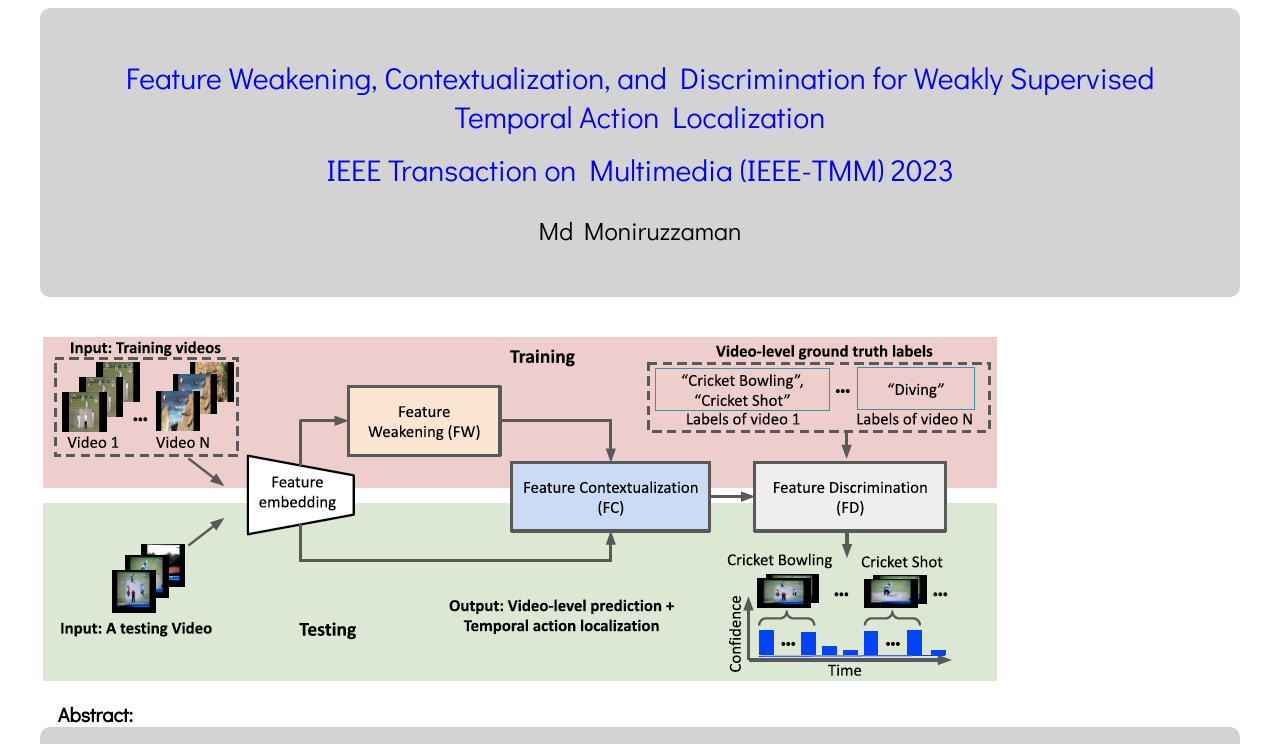
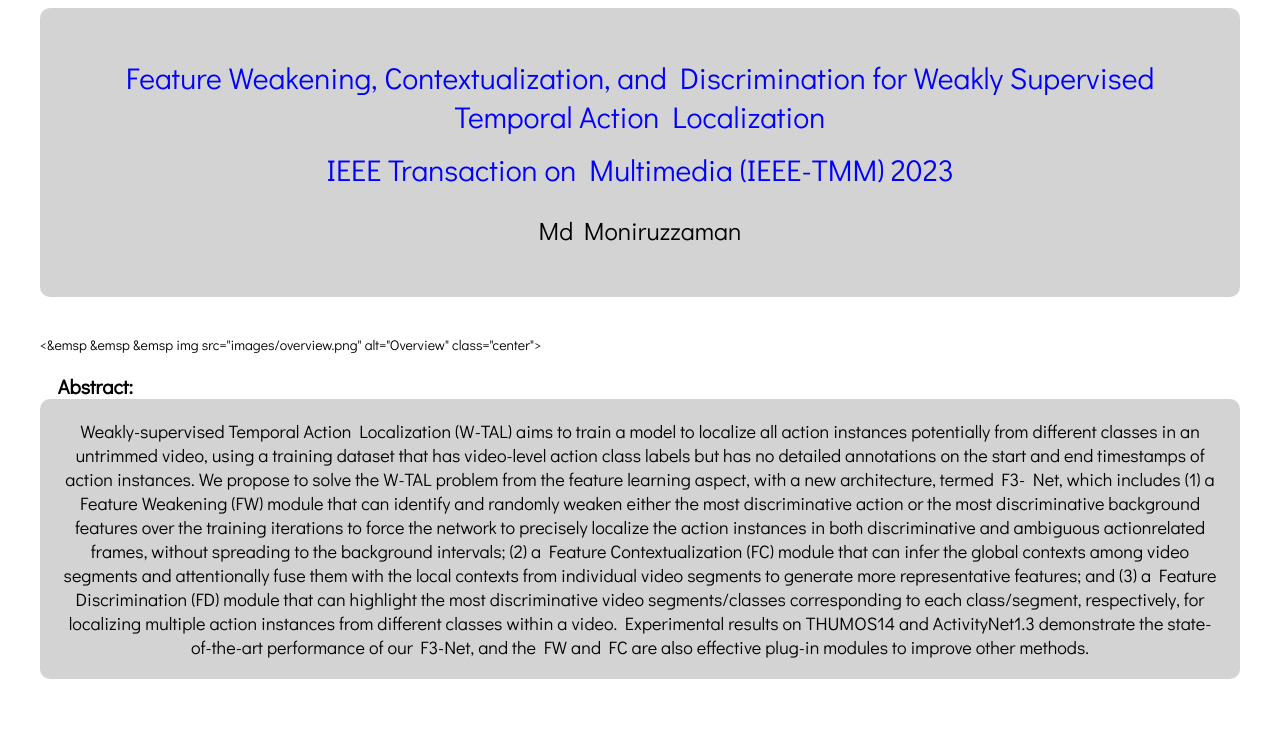
Before and after one commit to MoniruzzamanMd/F3-Net, a plain HTML site: page index.html in a window 1280 px wide. Shown: the top 744 px of the page. Drawn offline with Linux system fonts and the light colour scheme; some icons are missing.

Commit message:
Update index.html

```diff
--- a/index.html
+++ b/index.html
@@ -143,7 +143,7 @@
         </table>
 
         <br><br>
-	      <img src="images/overview.png" alt="Overview" class="center">
+	      <&emsp &emsp &emsp img src="images/overview.png" alt="Overview" class="center">
 	<br><br>
         <table class="bordered" width="100%" align="justify" border="0" cellspacing="0" cellpadding="20">
           <heading><b>&nbsp&nbsp&nbsp Abstract: </b></heading><br>
```
